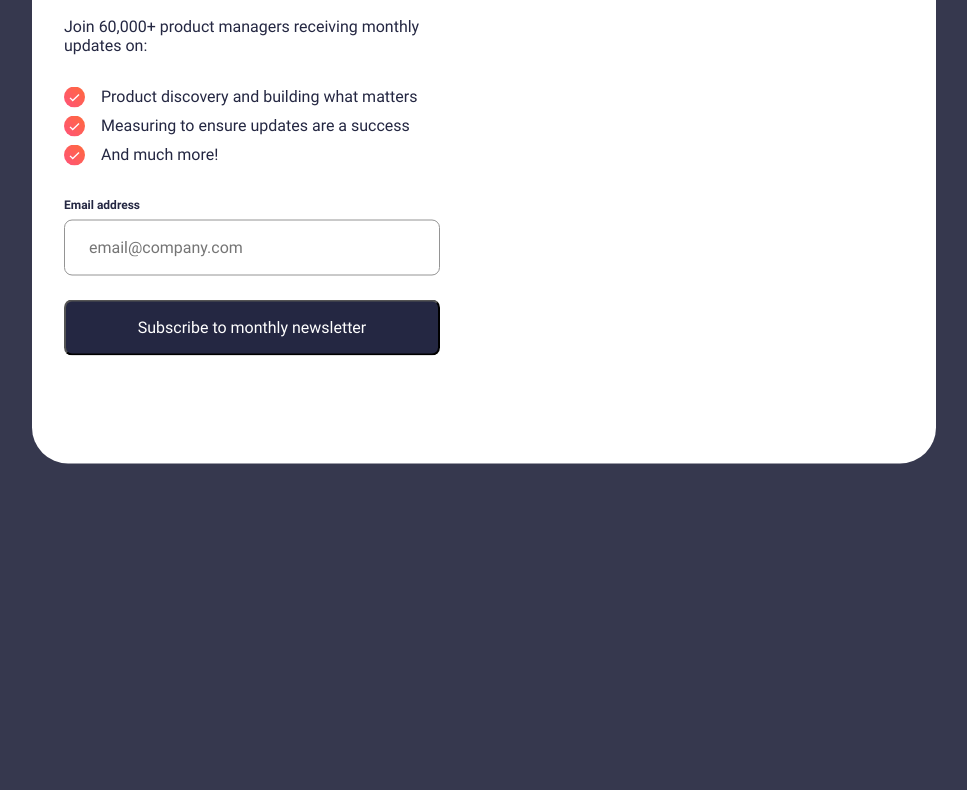
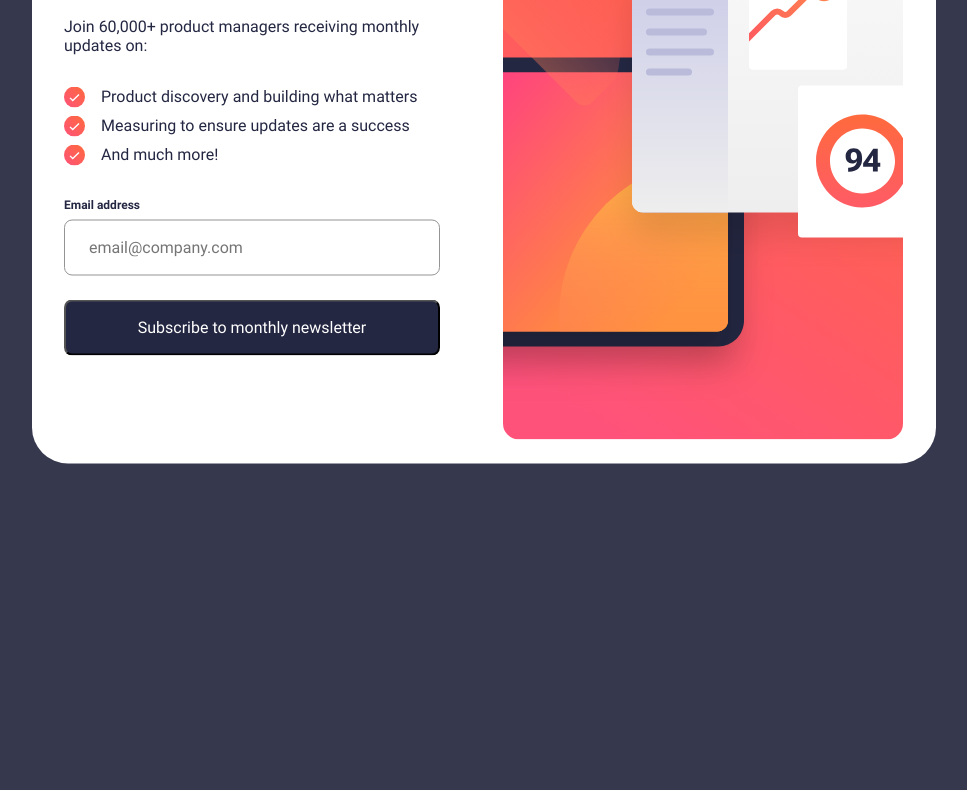
Before and after one commit to nachar99/newsletter-sign-up-with-success-message-main, a plain HTML site: page index.html in a window 1280 px wide. Shown: the part 257-1047 px from the top of the page, without its empty margins (156-1123 px from the left). Drawn offline with Linux system fonts and the light colour scheme; the site is published under a folder, as on GitHub Pages, so addresses that start at the root find nothing.

Commit message:
everything completed / final

```diff
--- a/index.html
+++ b/index.html
@@ -39,7 +39,7 @@
             <!-- Sign-up form end -->
           </form>
          </div>
-         <img id="image-one" src="/newsletter-sign-up-with-success-message-main/assets/images/illustration-sign-up-desktop.svg">
+         <img id="image-one" src="./assets/images/illustration-sign-up-desktop.svg">
       </div>
     </div>
   </div>
```
Also changed, not shown: 1 other file.
